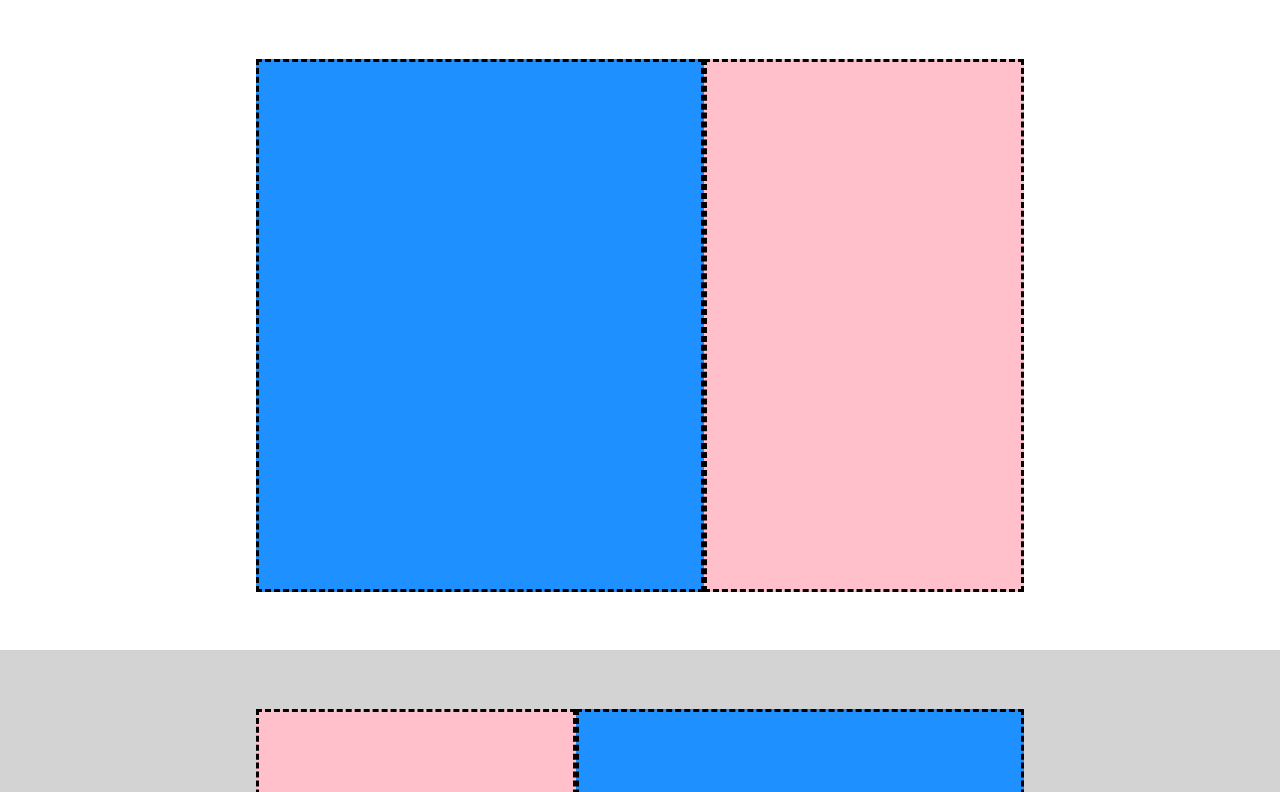
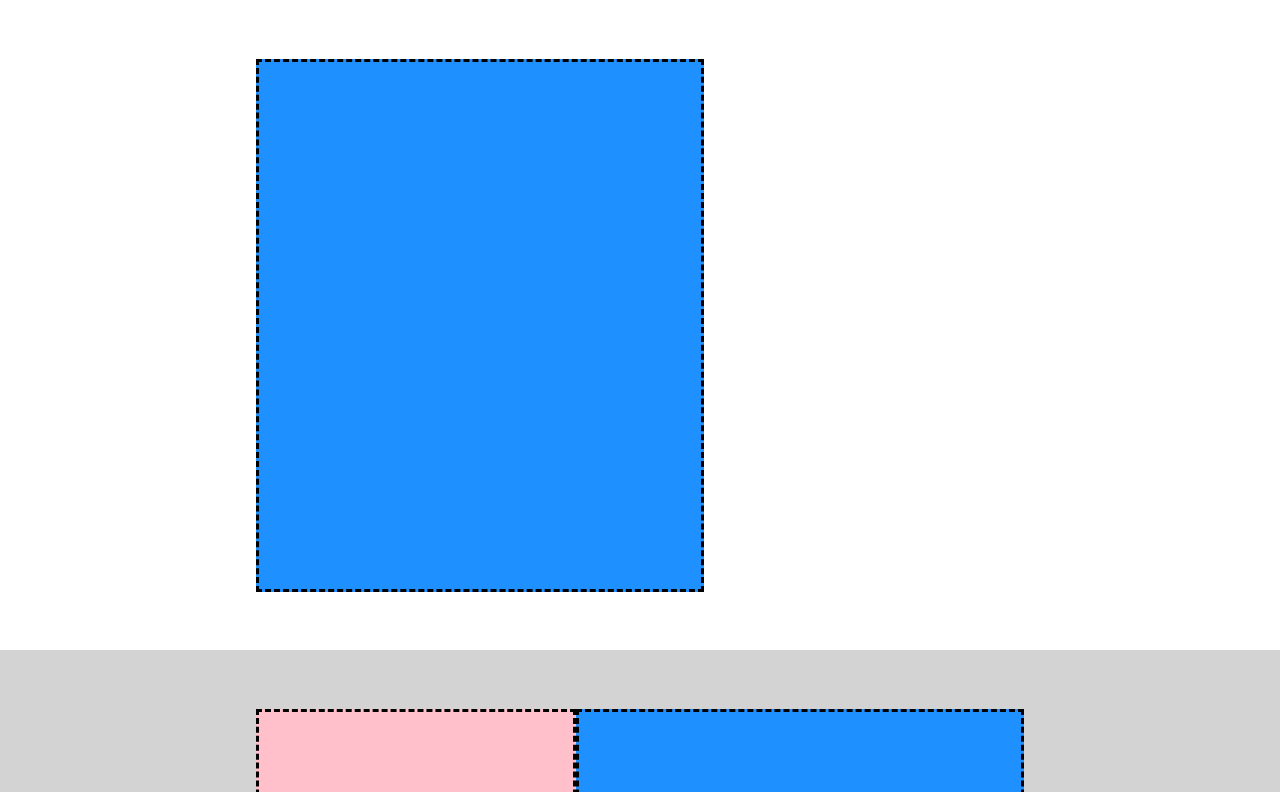
Before and after one commit to MatteoOliva/htmlcss-discord, a plain HTML site: page index.html in a window 1280 px wide. Shown: the part 705-1497 px from the top of the page. Drawn offline with Linux system fonts and the light colour scheme.

Commit message:
feat: secondo blocco

```diff
--- a/css/style.css
+++ b/css/style.css
@@ -96,8 +96,6 @@ section:nth-of-type(2) {
 }
 
 .container3 {
-  background-color: #ffc0cb;
-  border: 3px dashed black;
   width: 25%;
   height: 82%;
 }
```
Also changed, not shown: index.html (+0 -1 lines).
